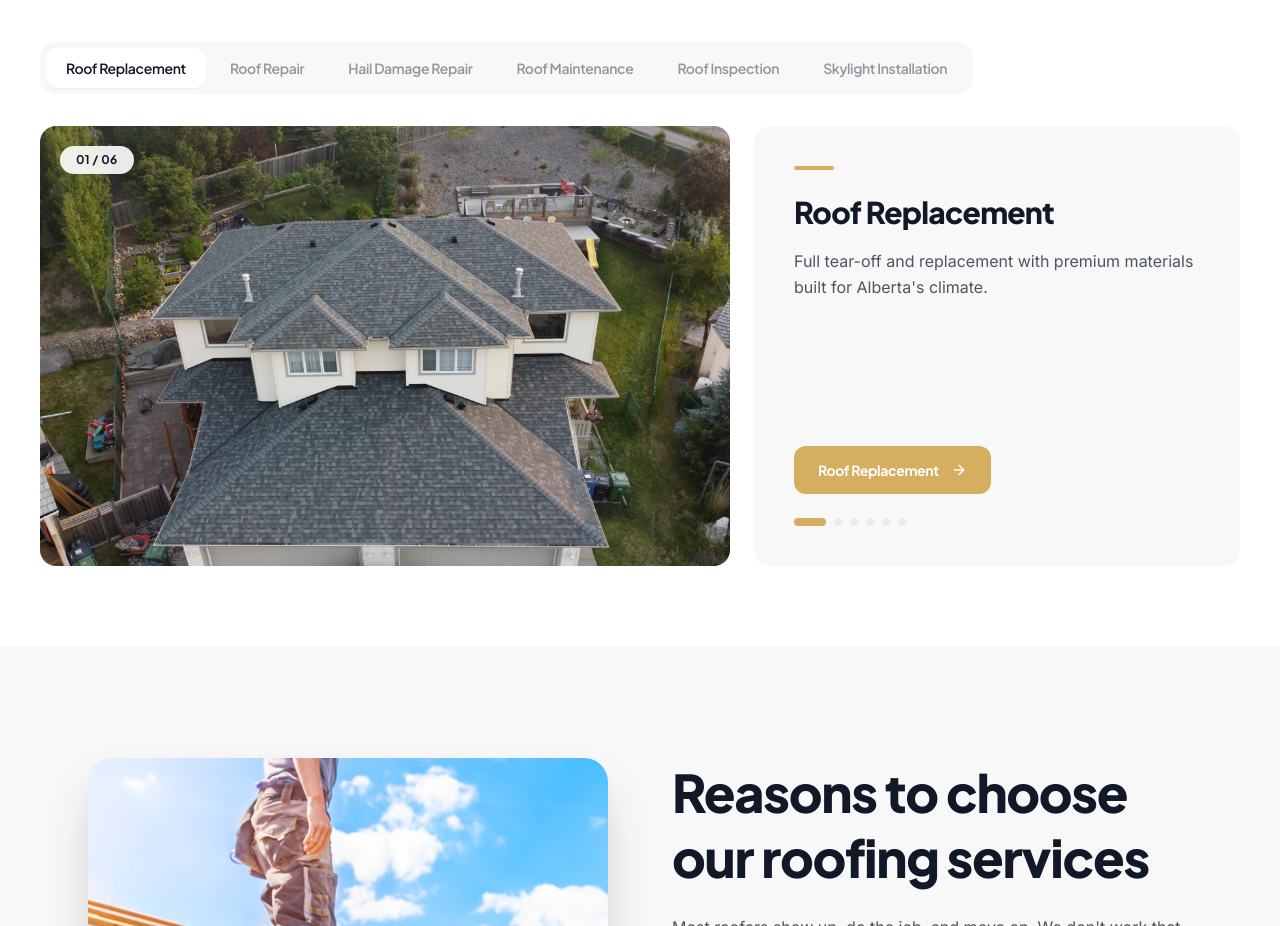
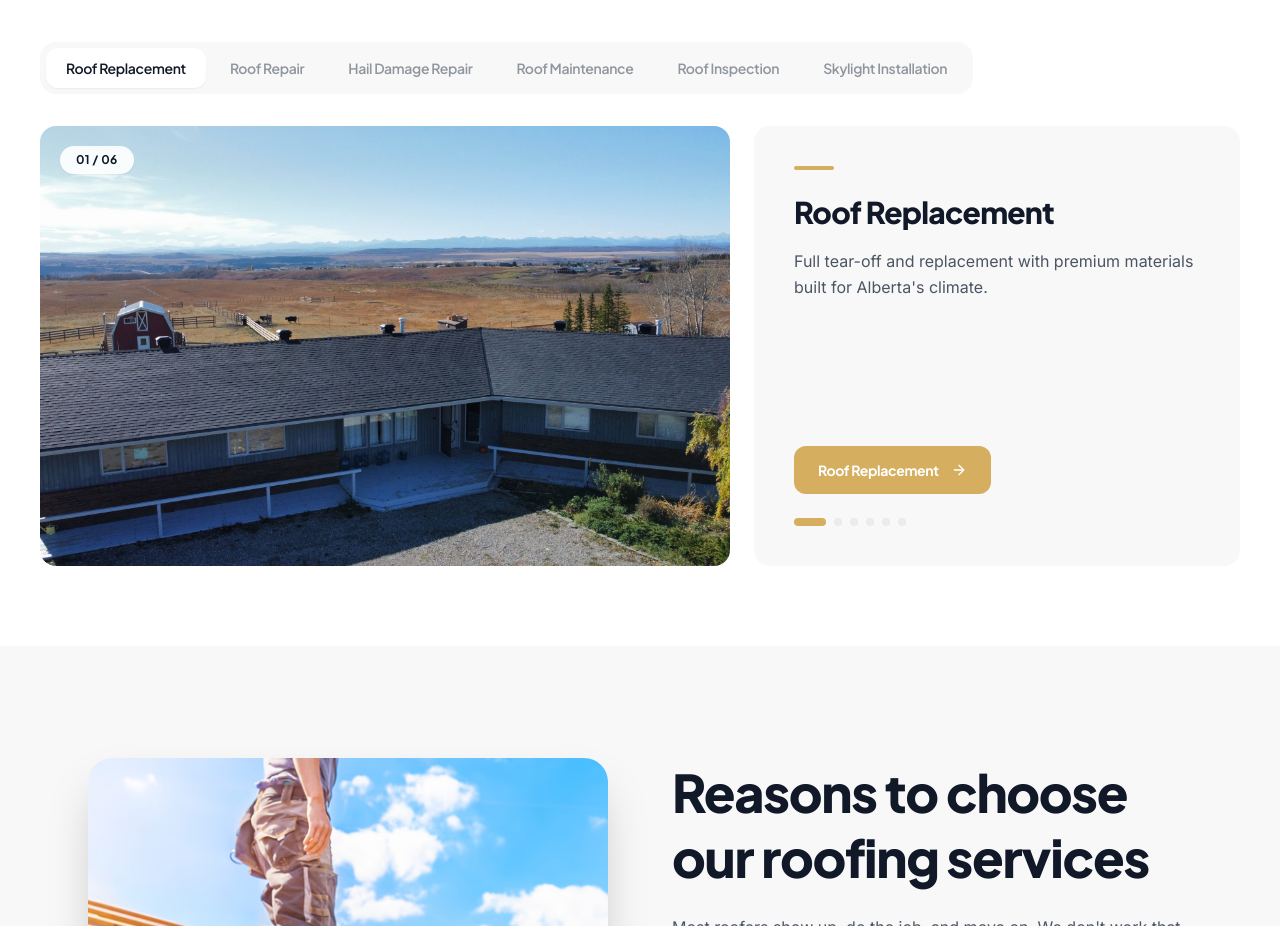
Before and after one commit to sereniumai/sure-west-roofing, a Next.js app: page / in a window 1280 px wide. Shown: the part 1464-2390 px from the top of the page. Built offline with nearby package versions, Linux system fonts and the light colour scheme.

Commit message:
Replace Roof Replacement image with new jpg version
https://claude.ai/code/session_01YQhS7KR8SVz47EZVXG4yCC

```diff
--- a/app/page.tsx
+++ b/app/page.tsx
@@ -58,7 +58,7 @@ export default function HomePage() {
             description:
               "Full tear-off and replacement with premium materials built for Alberta's climate.",
             icon: <Home />,
-            image: '/images/Roof Replacement Cochrane.webp',
+            image: '/images/Roof Replacement Cochrane.jpg',
           },
           {
             title: 'Roof Repair',
--- a/components/layout/Nav.tsx
+++ b/components/layout/Nav.tsx
@@ -23,7 +23,7 @@ const serviceLinks = [
     description: 'Complete tear-off and replacement',
     href: '/roof-replacement',
     icon: Home,
-    image: '/images/Roof Replacement Cochrane.webp',
+    image: '/images/Roof Replacement Cochrane.jpg',
   },
   {
     label: 'Roof Repair',
```
Also changed, not shown: public/images/Roof Replacement Cochrane.jpg (added).
